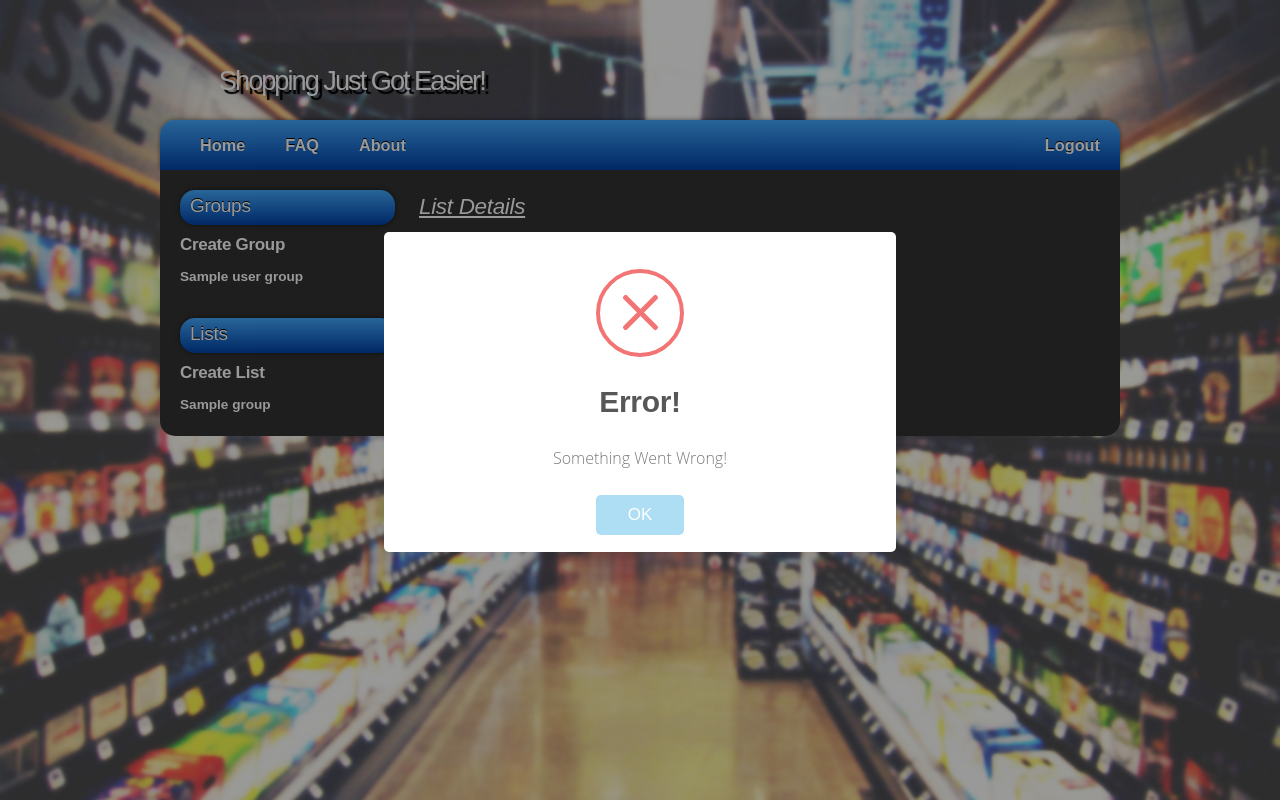
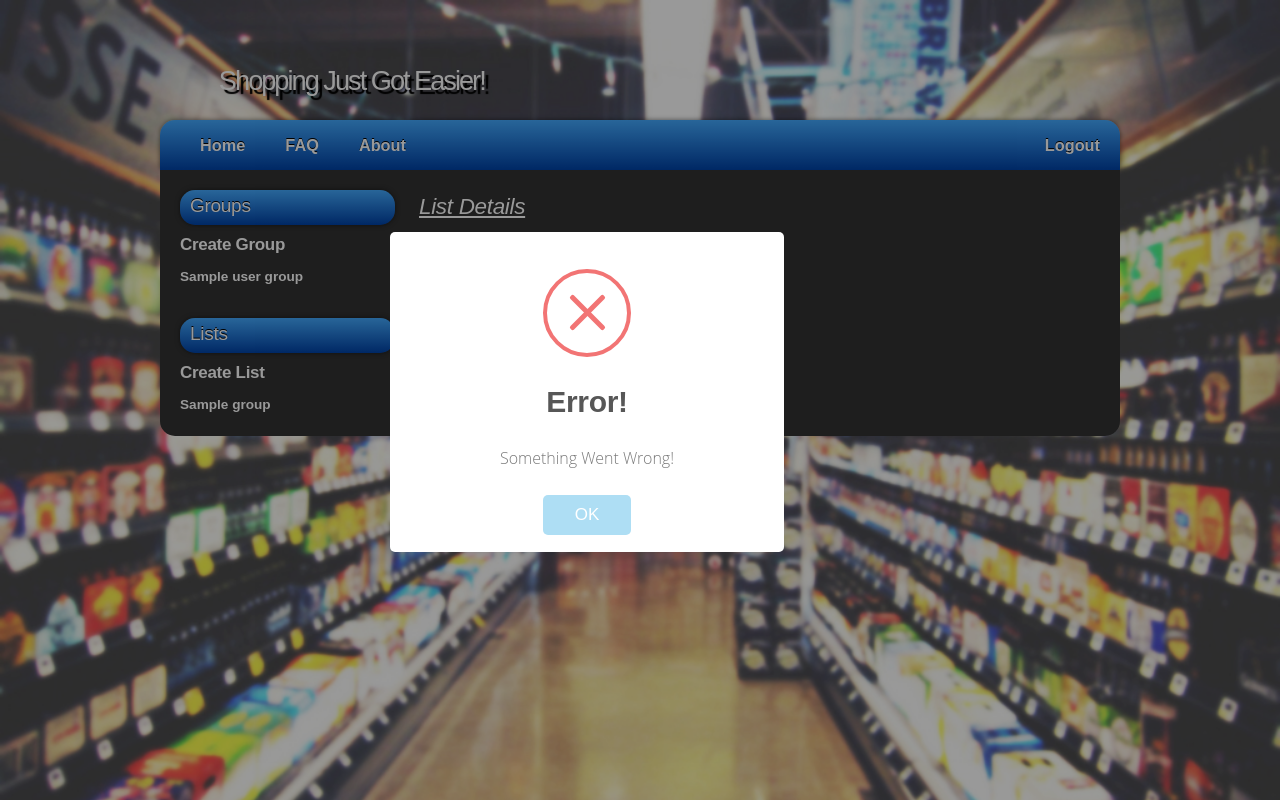
Before and after one commit to snir-sh/Grosharies, a Python web app: template grosharies-site/web/templates/listDetails.html in a window 1280 px wide. Run offline with Jinja, Linux system fonts and the light colour scheme; the template is opened without the code that fills it: most values are stand-ins (such as "Sample title", 1, 10 or a date in 2020); some libraries are stand-ins or nearby versions.

Commit message:
Changed the size of alerts + added check image

```diff
--- a/grosharies-site/web/static/css/sweetalert.css
+++ b/grosharies-site/web/static/css/sweetalert.css
@@ -19,14 +19,14 @@ body.stop-scrolling {
 .sweet-alert {
   background-color: white;
   font-family: 'Open Sans', 'Helvetica Neue', Helvetica, Arial, sans-serif !important;
-  width: 478px;
+  width: 360px;
   padding: 17px;
   border-radius: 5px;
   text-align: center;
   position: fixed;
   left: 50%;
   top: 50%;
-  margin-left: -256px;
+  margin-left: -250px;
   margin-top: -200px;
   overflow: hidden;
   display: none;
```
Also changed, not shown: grosharies-site/web/static/images/check.png, grosharies-site/web/static/images/check1.png (added).
